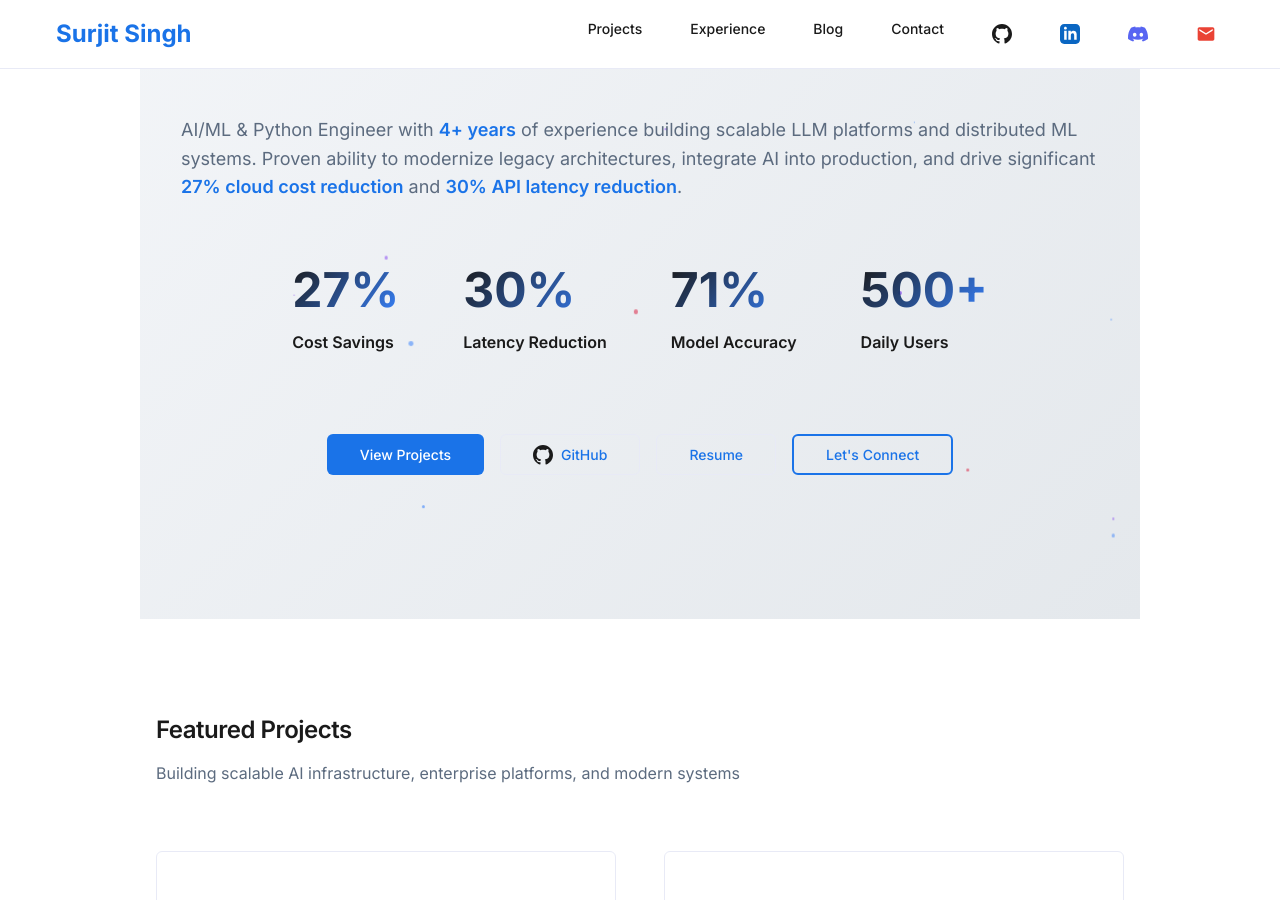
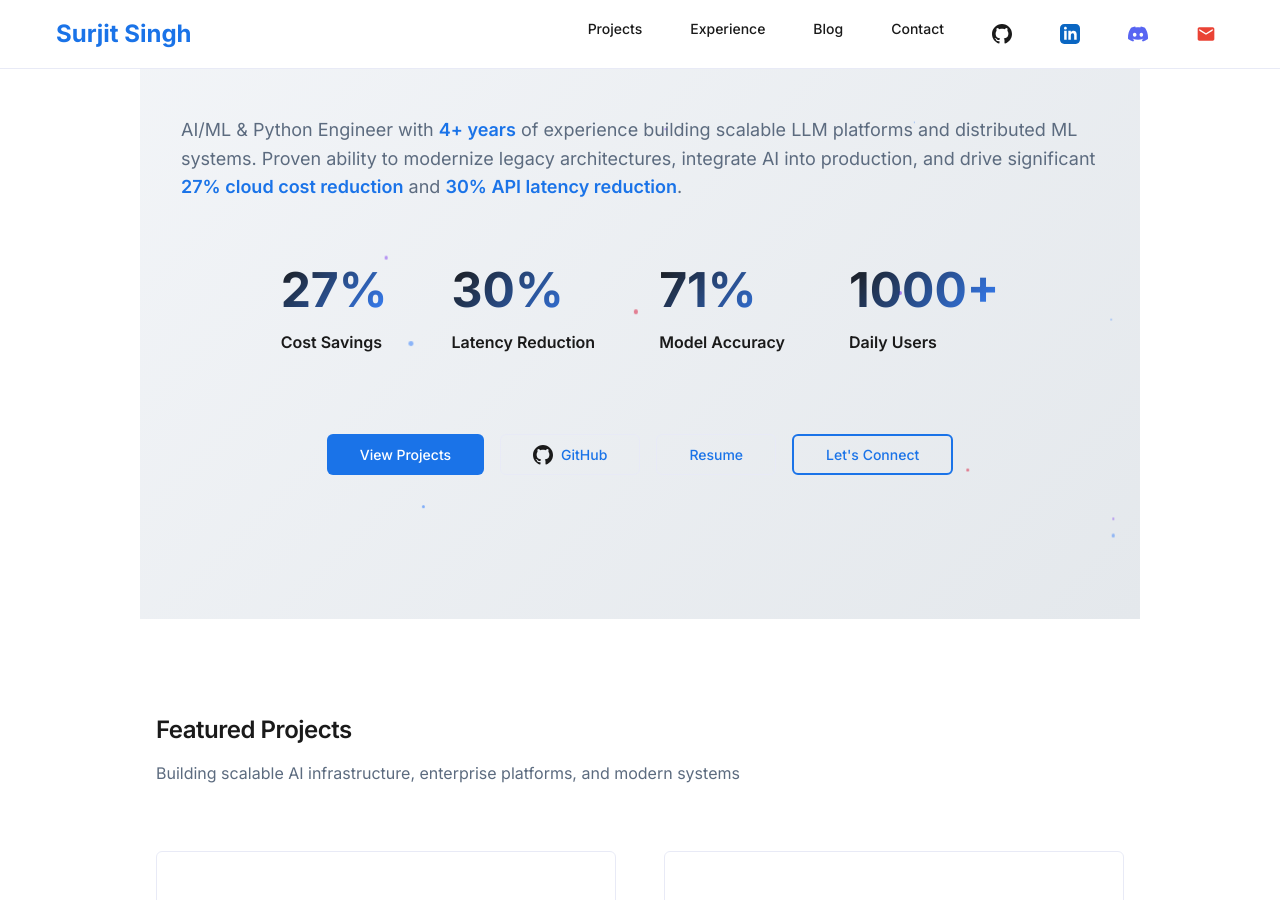
Before and after one commit to surjit7/surjit7.github.io, a Jekyll site: the page built from index.md, in a window 1280 px wide and 900 px high, scrolled down 350 px. Built offline with Jekyll 4.4.1, drawn with Linux system fonts in a browser that asks for light colours.

```diff
--- a/_includes/hero.html
+++ b/_includes/hero.html
@@ -31,7 +31,7 @@
           <div class="impact-label">Model Accuracy</div>
         </div>
         <div class="impact-item">
-          <div class="impact-value">500+</div>
+          <div class="impact-value">1000+</div>
           <div class="impact-label">Daily Users</div>
         </div>
       </div>
```
Also changed, not shown: 2 other files.
